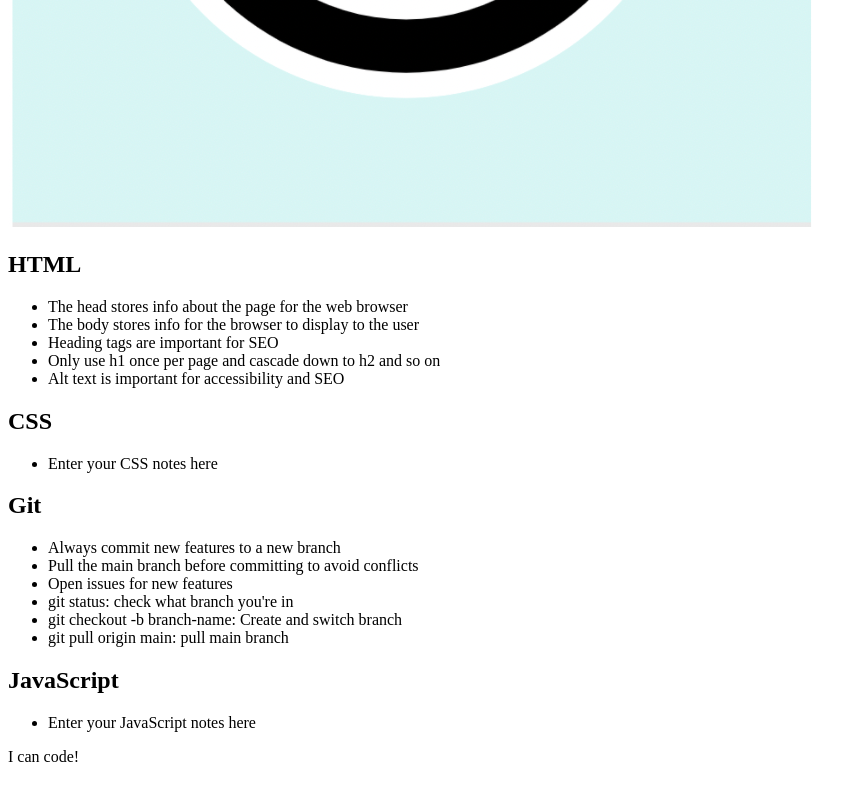
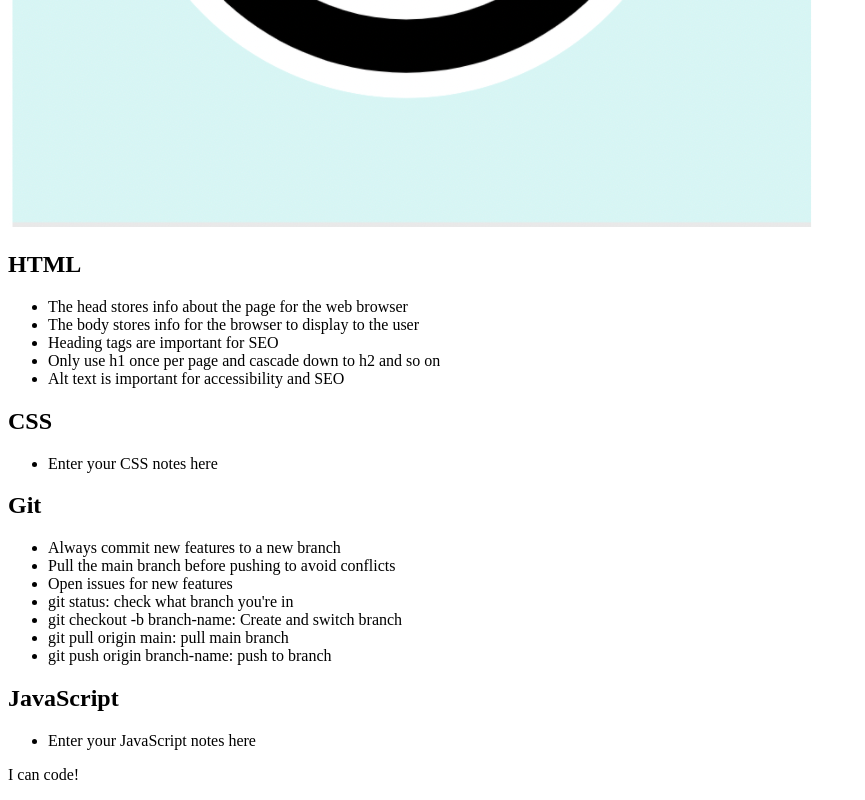
Before and after one commit to bskor66/prework-study-guide, a plain HTML site: page index.html in a window 1280 px wide. Shown: the part 629-1429 px from the top of the page, without its empty margins (0-865 px from the left). Drawn offline with Linux system fonts and the light colour scheme.

Commit message:
Added code to index file

```diff
--- a/index.html
+++ b/index.html
@@ -34,11 +34,12 @@
           <h2>Git</h2>
           <ul>
             <li>Always commit new features to a new branch</li>
-            <li>Pull the main branch before committing to avoid conflicts</li>
+            <li>Pull the main branch before pushing to avoid conflicts</li>
             <li>Open issues for new features</li>
             <li>git status: check what branch you're in</li>
             <li>git checkout -b branch-name: Create and switch branch</li>
             <li>git pull origin main: pull main branch</li>
+            <li>git push origin branch-name: push to branch</li>
           </ul>
       </section>
 
```
